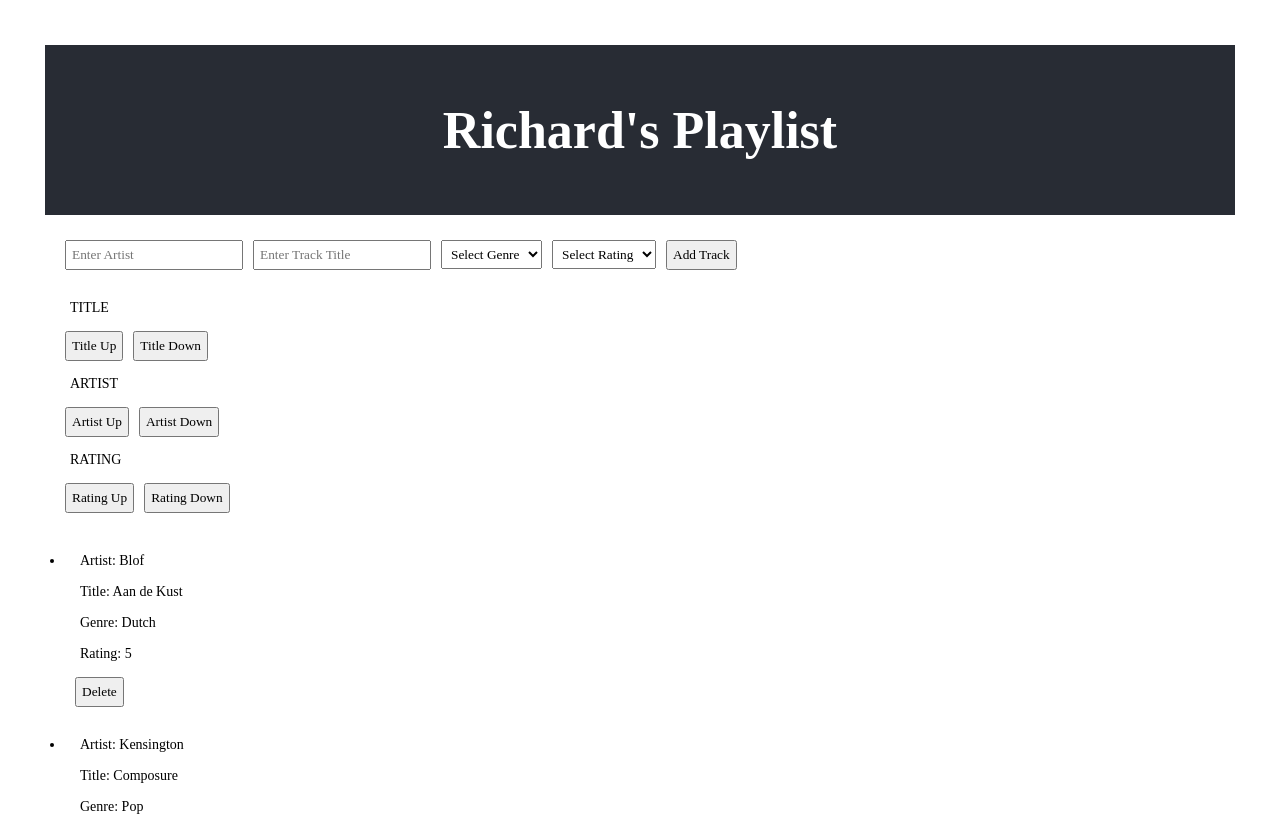
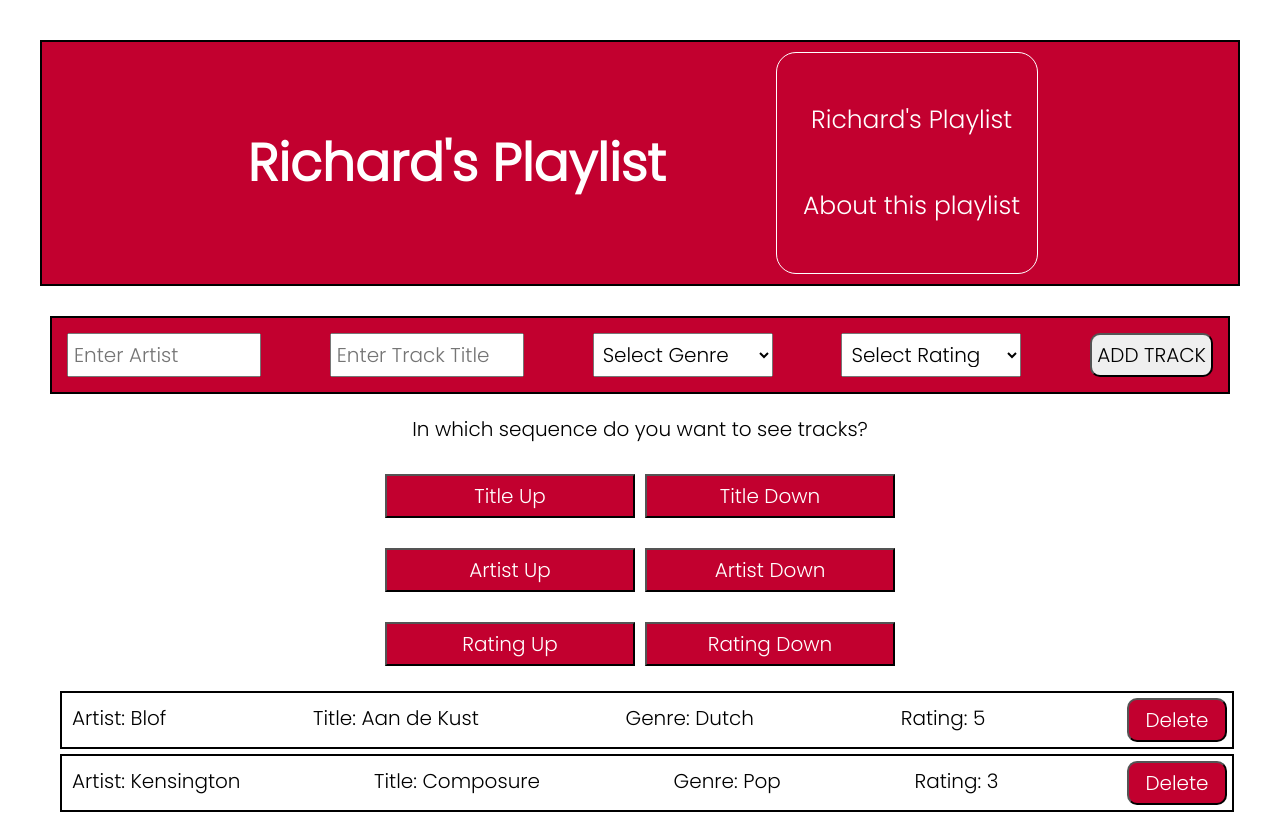
Before and after one commit to Rfvanesveld/SongSaver, a React (Create React App) app: page / in a window 1280 px wide. Shown: the top 816 px of the page. Built offline with nearby package versions, Linux system fonts and the light colour scheme.

Commit message:
Playlist Finished

```diff
--- a/package.json
+++ b/package.json
@@ -8,6 +8,7 @@
     "@testing-library/user-event": "^13.5.0",
     "react": "^17.0.2",
     "react-dom": "^17.0.2",
+    "react-router-dom": "^6.2.1",
     "react-scripts": "5.0.0",
     "web-vitals": "^2.1.2"
   },
--- a/src/App.css
+++ b/src/App.css
@@ -1,38 +1,88 @@
+@import url('https://fonts.googleapis.com/css2?family=Poppins:wght@300&display=swap');
+
+body {
+  margin: 0;
+  font-family: 'Poppins', sans-serif;}
+
 .App {
   text-align: center;
-}
+  font-size: 20px;}
 
-.App-logo {
-  height: 40vmin;
-  pointer-events: none;
-}
-
-@media (prefers-reduced-motion: no-preference) {
-  .App-logo {
-    animation: App-logo-spin infinite 20s linear;
-  }
-}
-
-.header {
-  background-color: #282c34;
-  min-height: 20vh;
+.Header {
+  background-color: #C2002F;
+  min-height: 15vh;
   display: flex;
-  flex-direction: column;
+  flex-direction: row;
   align-items: center;
   justify-content: center;
   font-size: calc(10px + 2vmin);
   color: white;
-}
+  border: 2px black solid;}
 
-.App-link {
-  color: #61dafb;
-}
+form {
+  padding: 10px;
+  margin-top: 20px;
+  display: flex;
+  flex-wrap: wrap;
+  justify-content: space-between;
+  background-color: #C2002F;
+  border: 2px black solid;}
 
-@keyframes App-logo-spin {
-  from {
-    transform: rotate(0deg);
-  }
-  to {
-    transform: rotate(360deg);
-  }
-}
+.Track-Listing {
+  display: flex;
+  flex-wrap: wrap;
+  justify-content: space-between;
+  border: 2px black solid;
+  font-size: 20px;}
+
+li {
+  width: 100%;
+  padding: 0;}
+
+.AddTrack {
+  border-color: black;
+  border-radius: 10px;
+  font-size: 20px;}
+
+input {
+  font-size: 20px;
+  color: black;
+  cursor: pointer;
+  width: 180px;}
+
+select {
+  font-size: 20px;
+  color: black;
+  cursor: pointer;
+  width: 180px;}
+
+.Delete-Track {
+  width: 100px;
+  color: white;
+  border-color: black;
+  border-radius: 10px;
+  cursor: pointer;
+  background-color: #C2002F;
+  font-size: 20px;}
+
+
+.Navigation {
+  margin-left:100px;
+  width: 250px;
+  color: white;
+  border-color: black;
+  border-radius: 20px;
+  font-size: 20px;
+  border: 1px solid white;
+  list-style: none;}
+
+.NavigationLink {
+ text-decoration: none;
+  color: white;
+  font-size: 25px;}
+
+.TrackSequence {
+  font-size: 20px;
+  background-color:#C2002F;
+  color: white;
+  width: 250px;}
--- a/src/App.js
+++ b/src/App.js
@@ -1,19 +1,23 @@
+import { Routes, Route } from 'react-router-dom';
 import TrackOverview from './Components/TrackOverview';
 import Header from './Components/Header';
+import About from './Components/About';
 import React from 'react';
 import './App.css';
 
 function App() {
 
   return (
-    <div>
+    <div className="App">
 
       <Header />
-      <TrackOverview />
+      <Routes>
+        <Route path="/" element={<TrackOverview />} />
+        <Route path="/about" element={<About />} />
+      </Routes>
 
     </div>
-
-  )
+  );
 }
 
 export default App;
--- /dev/null
+++ b/src/Components/About.js
@@ -0,0 +1,20 @@
+import React from 'react';
+
+const About = () => {
+    return (
+        <div >
+            <h1> MUSIC IS AN ESSENTIAL PART OF MY LIFE</h1>
+
+            <p>With this app you are able to add and delete with your favorite music tracks</p>
+
+            <p>Music helps me concentrate during my studies</p>
+
+            <p>Music helps me to relax and makes me less stressfull</p>
+
+            <p>Music helps me focus and enjoy the surrounding when I run or walk outside</p>
+
+        </div>
+    );
+}
+
+export default About;
--- a/src/Components/Header.js
+++ b/src/Components/Header.js
@@ -1,12 +1,20 @@
 import React from "react"
-
+import { Link } from "react-router-dom"
 
 function Header() {
     return (
-        <div className="header">
+        <div className="Header">
 
             <h1> Richard's Playlist </h1>
+            <ul className="Navigation">
+                <Link className="NavigationLink"
+                    to="/"><li>Richard's Playlist</li>
+                </Link>
 
+                <Link className="NavigationLink"
+                    to="/about"><li>About this playlist</li>
+                </Link>
+            </ul>
         </div>
     )
 }
--- a/src/Components/TrackListItems.js
+++ b/src/Components/TrackListItems.js
@@ -2,7 +2,9 @@ import React from 'react';
 
 const TrackListItems = (props) => {
     return (
-        <li id={props.id}>
+        <li class="Track-Listing"
+
+            id={props.id}>
 
             <p> Artist: {props.Artist}</p>
 
@@ -11,7 +13,9 @@ const TrackListItems = (props) => {
             <p> Genre: {props.Genre}</p>
 
             <p> Rating: {props.Rating} </p>
-            <button onClick={props.deleteTrack}>Delete</button>
+
+            <button class="Delete-Track"
+                onClick={props.deleteTrack}>Delete</button>
         </li>
     )
 }
--- a/src/Components/NewTrack.js
+++ b/src/Components/TrackNew.js
@@ -1,6 +1,6 @@
 import React, { useState } from 'react';
 
-const NewTrack = (tracks) => {
+const TrackNew = (tracks) => {
     const [newTrack, setNewTrack] = useState({
 
         Artist: '',
@@ -73,9 +73,9 @@ const NewTrack = (tracks) => {
             </select>
 
 
-            <button>Add Track</button>
+            <button className="AddTrack">ADD TRACK</button>
         </form>
     )
 }
 
-export default NewTrack;
+export default TrackNew;
--- a/src/Components/TrackOverview.js
+++ b/src/Components/TrackOverview.js
@@ -1,7 +1,7 @@
 import React, { useState } from 'react';
 import TrackList from './TrackList'
 import TrackSort from './TrackSort'
-import NewTrack from './NewTrack'
+import NewTrack from './TrackNew'
 
 function TrackOverview() {
     const [tracks, setTracks] = useState({
@@ -30,7 +30,6 @@ function TrackOverview() {
     const sortTracks = (fieldName, reverse = false) => {
         console.log(fieldName);
 
-
         let sortedTracks = tracks.allTracks.sort((track1, track2) => {
             if (fieldName === 'Rating') {
                 return track1[fieldName] - track2[fieldName]
@@ -48,9 +47,11 @@ function TrackOverview() {
 
     return (
         <div>
+
             <NewTrack addTrack={addTrack} />
             <TrackSort sortTracks={sortTracks} />
             <TrackList {...tracks} deleteTrack={deleteTrack} />
+
         </div>
     )
 }
--- a/src/Components/TrackSort.js
+++ b/src/Components/TrackSort.js
@@ -3,19 +3,20 @@ import React from "react"
 const TrackSort = (props) => {
     return (
         <header>
-            <p>TITLE</p>
-            <button onClick={() => props.sortTracks('Title')}> Title Up</button>
-            <button onClick={() => props.sortTracks('Title', true)}>Title Down</button>
 
+            <p>In which sequence do you want to see tracks?</p>
 
-            <p>ARTIST</p>
-            <button onClick={() => props.sortTracks('Artist')}>Artist Up</button>
-            <button onClick={() => props.sortTracks('Artist', true)}>Artist Down</button>
+            <p></p>
+            <button className="TrackSequence" onClick={() => props.sortTracks('Title')}> Title Up</button>
+            <button className="TrackSequence" onClick={() => props.sortTracks('Title', true)}>Title Down</button>
 
+            <p></p>
+            <button className="TrackSequence" onClick={() => props.sortTracks('Artist')}>Artist Up</button>
+            <button className="TrackSequence" onClick={() => props.sortTracks('Artist', true)}>Artist Down</button>
 
-            <p>RATING</p>
-            <button onClick={() => props.sortTracks('Rating')}>Rating Up</button>
-            <button onClick={() => props.sortTracks('Rating', true)}>Rating Down</button>
+            <p></p>
+            <button className="TrackSequence" onClick={() => props.sortTracks('Rating')}>Rating Up</button>
+            <button className="TrackSequence" onClick={() => props.sortTracks('Rating', true)}>Rating Down</button>
 
         </header>
     )
--- a/src/index.js
+++ b/src/index.js
@@ -1,3 +1,4 @@
+import { BrowserRouter } from "react-router-dom";
 import reportWebVitals from './reportWebVitals';
 import ReactDOM from 'react-dom';
 import React from 'react';
@@ -7,9 +8,9 @@ import './index.css';
 
 ReactDOM.render(
   <React.StrictMode>
-
-    <App />
-
+    <BrowserRouter>
+      <App />
+    </BrowserRouter>
   </React.StrictMode>,
 
   document.getElementById('root'));
```
Also changed, not shown: src/Components/TrackList.js (+8 -1 lines), 1 other file (tests, documents, lock files or other folders).
